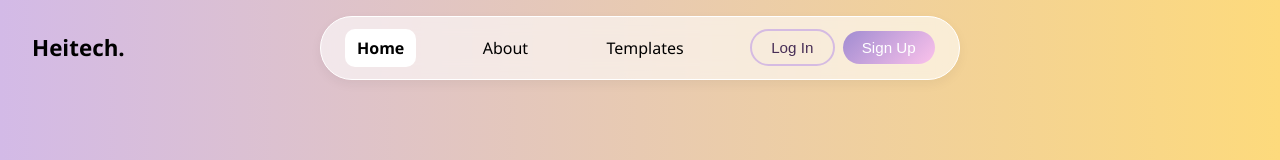
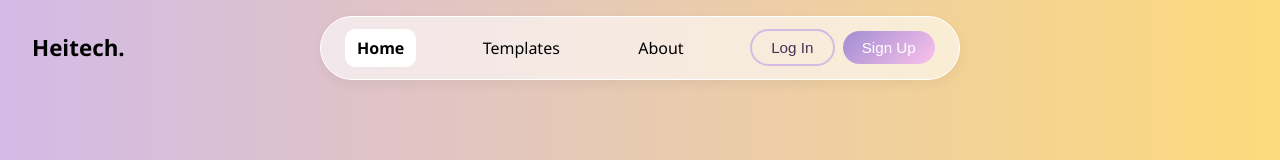
Before and after one commit to YashRajput74/testResumeBuilder, a React (Vite) app: page / in a window 1280 px wide. Shown: the top 160 px of the page. Built offline with nearby package versions, Linux system fonts and the light colour scheme; what miragejs would draw is missing.

Commit message:
updatenavlinks

```diff
--- a/src/Components/Header/Header.jsx
+++ b/src/Components/Header/Header.jsx
@@ -73,7 +73,13 @@ export default function Header({ onLoginClick }) {
                     >
                         Home
                     </Link>
-
+                       <Link
+                        to="/templates"
+                        onClick={handleNavClick}
+                        className={location.pathname === "/templates" ? "active" : ""}
+                    >
+                        Templates
+                    </Link>
                     <Link
                         to="/about"
                         onClick={handleNavClick}
@@ -82,13 +88,7 @@ export default function Header({ onLoginClick }) {
                         About
                     </Link>
 
-                    <Link
-                        to="/templates"
-                        onClick={handleNavClick}
-                        className={location.pathname === "/templates" ? "active" : ""}
-                    >
-                        Templates
-                    </Link>
+
 
                     {user ? (
                         <div style={{ display: "flex", alignItems: "center", gap: "0.75rem" }}>
```
